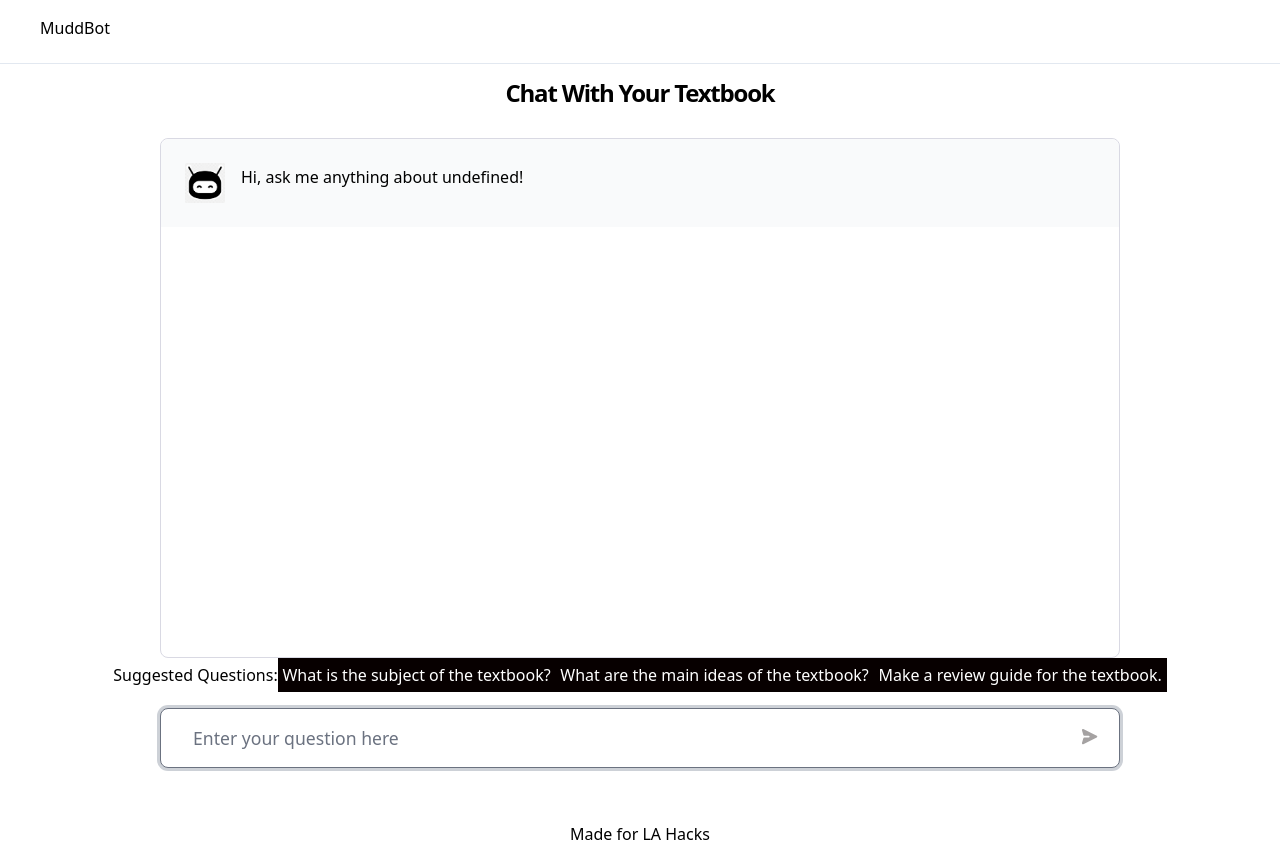
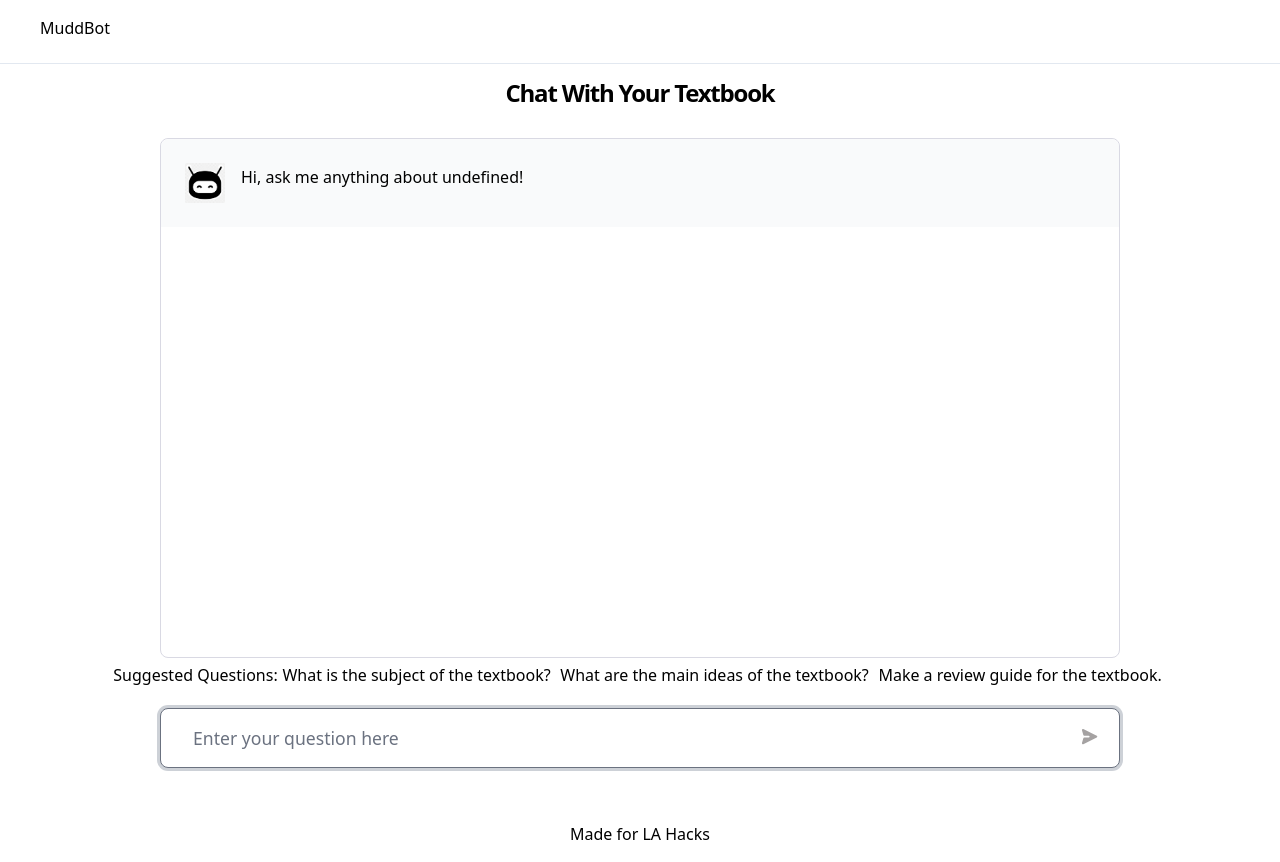
Before and after one commit to ammar-fakih/lahacks23, a Next.js app: page /chat in a window 1280 px wide. Built offline with nearby package versions, Linux system fonts and the light colour scheme.

Commit message:
Update Home.module.css

```diff
--- a/styles/Home.module.css
+++ b/styles/Home.module.css
@@ -60,8 +60,8 @@
   position: center;
   /*top: 0.87rem;
   right: 1rem;*/
-  color: rgb(255, 255, 255);
-  background: rgb(7, 0, 0);
+  color: rgb(0, 0, 0);
+  /*background: rgb(7, 0, 0);*/
   padding: 0.3rem;
   border: 0.4rem;
   border-spacing: 15px;
```
